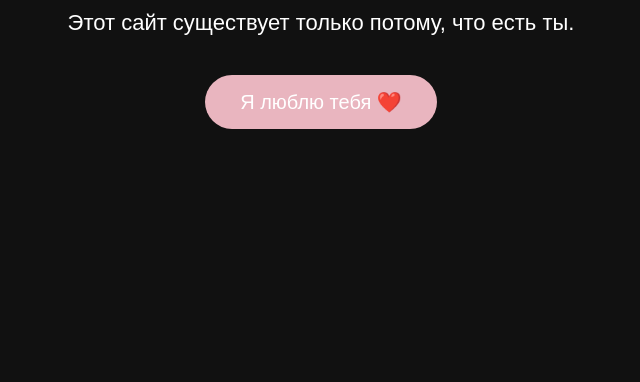
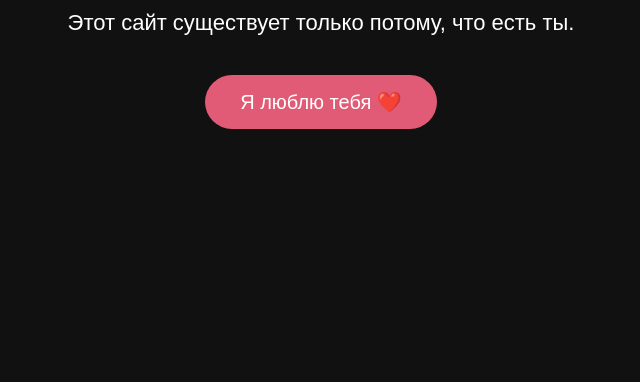
Before and after one commit to yarchik40/love-Polina, a website built with Vite: page index.html in a window 1280 px wide. Shown: the part 418-800 px from the top of the page, without its empty margins (319-959 px from the left). Built offline with nearby package versions, Linux system fonts and the light colour scheme.

Commit message:
Улучшил деплой

```diff
--- a/src/style.css
+++ b/src/style.css
@@ -36,12 +36,13 @@ p{
     margin-bottom:35px;
 }
 
+
 button{
     padding:15px 35px;
     font-size:20px;
     border:none;
     border-radius:50px;
-    background:#e9b5bf;
+    background:rgb(226, 91, 118);
     color:white;
     cursor:pointer;
     transition:.3s;
```
Also changed, not shown: .github/workflows/deploy.yml.
